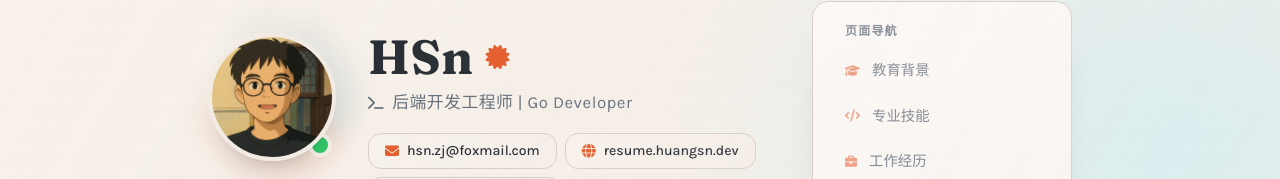
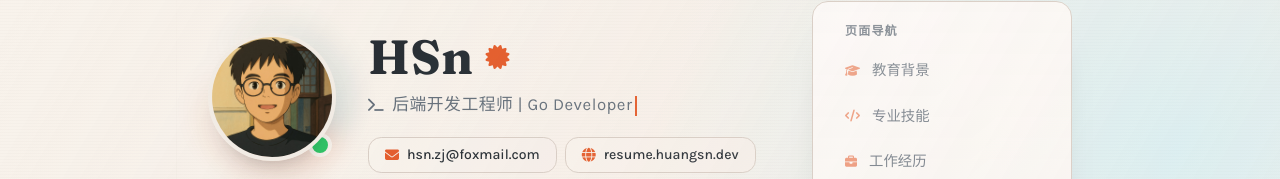
Before and after one commit to HSn0918/HSn0918, a React (Vite) app: page / in a window 1280 px wide. Shown: the part 120-299 px from the top of the page. Built offline with nearby package versions, Linux system fonts and the light colour scheme; no server answers.

Commit message:
feat: optimize JSON structure with common fields and add typewriter effect to title

```diff
--- a/public/data.json
+++ b/public/data.json
@@ -1,25 +1,79 @@
 {
+    "common": {
+        "profile": {
+            "avatar": "touxiang.jpg",
+            "contacts": [
+                {
+                    "icon": "fa-solid fa-envelope",
+                    "link": "mailto:hsn.zj@foxmail.com"
+                },
+                {
+                    "icon": "fa-solid fa-globe",
+                    "link": "https://resume.huangsn.dev"
+                },
+                {
+                    "icon": "fa-brands fa-github",
+                    "link": "https://github.com/HSn0918"
+                }
+            ]
+        },
+        "skills": {
+            "tools": [
+                { "icon": "https://cdn.simpleicons.org/jetbrains/000000" },
+                { "icon": "https://cdn.simpleicons.org/neovim/57A143" },
+                { "icon": "https://unpkg.com/@lobehub/icons-static-svg@latest/icons/openai.svg" },
+                { "icon": "https://unpkg.com/@lobehub/icons-static-svg@latest/icons/claude.svg" },
+                { "icon": "https://unpkg.com/@lobehub/icons-static-svg@latest/icons/gemini.svg" },
+                { "icon": "https://cdn.simpleicons.org/github/F05032" },
+                { "icon": "https://cdn.simpleicons.org/docker/2496ED" },
+                { "icon": "https://cdn.simpleicons.org/kubernetes/326CE5" },
+                { "icon": "https://cdn.simpleicons.org/helm/0F1689" },
+                { "icon": "https://cdn.simpleicons.org/postman/FF6C37" }
+            ]
+        },
+        "openSource": {
+            "profile": {
+                "link": "https://github.com/HSn0918",
+                "icon": "fa-brands fa-github"
+            },
+            "featured": [
+                {
+                    "link": "https://github.com/HSn0918/kubernetes-mcp",
+                    "repo": "HSn0918/kubernetes-mcp",
+                    "itemIcon": "fa-solid fa-cloud",
+                    "itemIconColor": "text-blue-500"
+                },
+                {
+                    "link": "https://github.com/MiniApplication/tinyredis",
+                    "repo": "MiniApplication/tinyredis",
+                    "itemIcon": "fa-solid fa-cubes",
+                    "itemIconColor": "text-yellow-500"
+                }
+            ],
+            "others": [
+                {
+                    "link": "https://github.com/HSn0918/Learning-Notes",
+                    "repo": "HSn0918/Learning-Notes",
+                    "icon": "fa-solid fa-book",
+                    "iconColor": "text-green-500"
+                },
+                {
+                    "link": "https://github.com/HSn0918/big-market-go",
+                    "repo": "HSn0918/big-market-go",
+                    "icon": "fa-solid fa-shopping-cart",
+                    "iconColor": "text-indigo-500"
+                }
+            ]
+        }
+    },
     "zh": {
         "profile": {
             "name": "HSn",
             "title": "后端开发工程师 | Go Developer",
-            "avatar": "touxiang.jpg",
             "contacts": [
-                {
-                    "icon": "fa-solid fa-envelope",
-                    "text": "hsn.zj@foxmail.com",
-                    "link": "mailto:hsn.zj@foxmail.com"
-                },
-                {
-                    "icon": "fa-solid fa-globe",
-                    "text": "resume.huangsn.dev",
-                    "link": "https://resume.huangsn.dev"
-                },
-                {
-                    "icon": "fa-brands fa-github",
-                    "text": "github.com/HSn0918",
-                    "link": "https://github.com/HSn0918"
-                }
+                { "text": "hsn.zj@foxmail.com" },
+                { "text": "resume.huangsn.dev" },
+                { "text": "github.com/HSn0918" }
             ]
         },
         "education": {
@@ -73,16 +127,16 @@
             ],
             "toolsDescription": "日常偏好的工具链",
             "tools": [
-                { "name": "jetbrains", "icon": "https://cdn.simpleicons.org/jetbrains/000000" },
-                { "name": "Neovim", "icon": "https://cdn.simpleicons.org/neovim/57A143" },
-                { "name": "ChatGPT / Codex", "icon": "https://unpkg.com/@lobehub/icons-static-svg@latest/icons/openai.svg" },
-                { "name": "Claude / Claude Code", "icon": "https://unpkg.com/@lobehub/icons-static-svg@latest/icons/claude.svg" },
-                { "name": "Gemini / Gemini Cli", "icon": "https://unpkg.com/@lobehub/icons-static-svg@latest/icons/gemini.svg" },
-                { "name": "Git / GitHub Actions", "icon": "https://cdn.simpleicons.org/github/F05032" },
-                { "name": "Docker / Docker Compose", "icon": "https://cdn.simpleicons.org/docker/2496ED" },
-                { "name": "kubectl / Aptakube", "icon": "https://cdn.simpleicons.org/kubernetes/326CE5" },
-                { "name": "Helm", "icon": "https://cdn.simpleicons.org/helm/0F1689" },
-                { "name": "Postman", "icon": "https://cdn.simpleicons.org/postman/FF6C37" }
+                { "name": "jetbrains" },
+                { "name": "Neovim" },
+                { "name": "ChatGPT / Codex" },
+                { "name": "Claude / Claude Code" },
+                { "name": "Gemini / Gemini Cli" },
+                { "name": "Git / GitHub Actions" },
+                { "name": "Docker / Docker Compose" },
+                { "name": "kubectl / Aptakube" },
+                { "name": "Helm" },
+                { "name": "Postman" }
             ]
         },
         "workExperience": [
@@ -190,46 +244,28 @@
         "openSource": {
             "profile": {
                 "title": "个人 GitHub",
-                "link": "https://github.com/HSn0918",
-                "description": "Go 工程师 | Kubernetes 爱好者 | 42个代码仓库 | 47个Star",
-                "icon": "fa-brands fa-github"
+                "description": "Go 工程师 | Kubernetes 爱好者 | 42个代码仓库 | 47个Star"
             },
             "featured": [
                 {
                     "title": "Kubernetes-mcp",
-                    "link": "https://github.com/HSn0918/kubernetes-mcp",
-                    "repo": "HSn0918/kubernetes-mcp",
                     "description": "基于 Go 实现的 Model Context Protocol (MCP) 服务器，用于与 K8s 集群交互，提供 AI 驱动的资源调度能力。",
-                    "image": "kubernetes-mcp.jpg",
-                    "itemIcon": "fa-solid fa-cloud",
-                    "itemIconColor": "text-blue-500"
+                    "image": "kubernetes-mcp.jpg"
                 },
                 {
                     "title": "TinyRedis",
-                    "link": "https://github.com/MiniApplication/tinyredis",
-                    "repo": "MiniApplication/tinyredis",
                     "description": "使用 Go 原生 net 包实现的轻量级高性能 Redis 服务端，高效支持各种基本数据类型。",
-                    "image": "tinyredis.png",
-                    "itemIcon": "fa-solid fa-cubes",
-                    "itemIconColor": "text-yellow-500"
+                    "image": "tinyredis.png"
                 }
             ],
             "others": [
                 {
                     "title": "Learning-Notes",
-                    "link": "https://github.com/HSn0918/Learning-Notes",
-                    "repo": "HSn0918/Learning-Notes",
-                    "description": "学习笔记与技术总结",
-                    "icon": "fa-solid fa-book",
-                    "iconColor": "text-green-500"
+                    "description": "学习笔记与技术总结"
                 },
                 {
                     "title": "big-market-go",
-                    "link": "https://github.com/HSn0918/big-market-go",
-                    "repo": "HSn0918/big-market-go",
-                    "description": "Go 实现的大营销系统",
-                    "icon": "fa-solid fa-shopping-cart",
-                    "iconColor": "text-indigo-500"
+                    "description": "Go 实现的大营销系统"
                 }
             ]
         }
@@ -238,11 +274,10 @@
         "profile": {
             "name": "HSn",
             "title": "Backend Engineer | Go Developer",
-            "avatar": "touxiang.jpg",
             "contacts": [
-                { "icon": "fa-solid fa-envelope", "text": "hsn.zj@foxmail.com", "link": "mailto:hsn.zj@foxmail.com" },
-                { "icon": "fa-solid fa-globe", "text": "resume.huangsn.dev", "link": "https://resume.huangsn.dev" },
-                { "icon": "fa-brands fa-github", "text": "github.com/HSn0918", "link": "https://github.com/HSn0918" }
+                { "text": "hsn.zj@foxmail.com" },
+                { "text": "resume.huangsn.dev" },
+                { "text": "github.com/HSn0918" }
             ]
         },
         "education": {
@@ -265,16 +300,16 @@
             ],
             "toolsDescription": "Preferred daily toolchain",
             "tools": [
-                { "name": "JetBrains IDEs", "icon": "https://cdn.simpleicons.org/jetbrains/000000" },
-                { "name": "Neovim", "icon": "https://cdn.simpleicons.org/neovim/57A143" },
-                { "name": "ChatGPT / Codex", "icon": "https://unpkg.com/@lobehub/icons-static-svg@latest/icons/openai.svg" },
-                { "name": "Claude / Claude Code", "icon": "https://unpkg.com/@lobehub/icons-static-svg@latest/icons/claude.svg" },
-                { "name": "Gemini / Gemini CLI", "icon": "https://unpkg.com/@lobehub/icons-static-svg@latest/icons/gemini.svg" },
-                { "name": "Git / GitHub Actions", "icon": "https://cdn.simpleicons.org/github/F05032" },
-                { "name": "Docker / Docker Compose", "icon": "https://cdn.simpleicons.org/docker/2496ED" },
-                { "name": "kubectl / Aptakube", "icon": "https://cdn.simpleicons.org/kubernetes/326CE5" },
-                { "name": "Helm", "icon": "https://cdn.simpleicons.org/helm/0F1689" },
-                { "name": "Postman", "icon": "https://cdn.simpleicons.org/postman/FF6C37" }
+                { "name": "JetBrains IDEs" },
+                { "name": "Neovim" },
+                { "name": "ChatGPT / Codex" },
+                { "name": "Claude / Claude Code" },
+                { "name": "Gemini / Gemini CLI" },
+                { "name": "Git / GitHub Actions" },
+                { "name": "Docker / Docker Compose" },
+                { "name": "kubectl / Aptakube" },
+                { "name": "Helm" },
+                { "name": "Postman" }
             ]
         },
         "workExperience": [
@@ -309,6 +344,34 @@
                     }
                 ]
             }
-        ]
+        ],
+        "openSource": {
+            "profile": {
+                "title": "Personal GitHub",
+                "description": "Go Engineer | K8s Enthusiast | 42 repos | 47 stars"
+            },
+            "featured": [
+                {
+                    "title": "Kubernetes-mcp",
+                    "description": "Model Context Protocol server for K8s interaction with AI-driven resource scheduling.",
+                    "image": "kubernetes-mcp.jpg"
+                },
+                {
+                    "title": "TinyRedis",
+                    "description": "Lightweight high-performance Redis server implemented in Go.",
+                    "image": "tinyredis.png"
+                }
+            ],
+            "others": [
+                {
+                    "title": "Learning-Notes",
+                    "description": "Learning notes and technical summaries"
+                },
+                {
+                    "title": "big-market-go",
+                    "description": "Big marketing system implemented in Go"
+                }
+            ]
+        }
     }
 }
--- a/src/components/ProfileSection.tsx
+++ b/src/components/ProfileSection.tsx
@@ -1,9 +1,32 @@
-import type { RefObject } from "react";
+import { useEffect, useState, type RefObject } from "react";
 import type { Profile } from "../types/resume";
 
 type ProfileSectionProps = {
   profile?: Profile;
   avatarRef: RefObject<HTMLImageElement>;
+};
+
+const Typewriter = ({ text }: { text: string }) => {
+  const [displayedText, setDisplayedText] = useState("");
+  const [index, setIndex] = useState(0);
+
+  useEffect(() => {
+    setDisplayedText("");
+    setIndex(0);
+  }, [text]);
+
+  useEffect(() => {
+    if (index < text.length) {
+      const timeout = setTimeout(() => {
+        setDisplayedText((prev) => prev + text[index]);
+        setIndex((prev) => prev + 1);
+      }, 70);
+      return () => clearTimeout(timeout);
+    }
+    return undefined;
+  }, [index, text]);
+
+  return <span className="typewriter-cursor">{displayedText}</span>;
 };
 
 const ProfileSection = ({ profile, avatarRef }: ProfileSectionProps) => {
@@ -47,9 +70,9 @@ const ProfileSection = ({ profile, avatarRef }: ProfileSectionProps) => {
               title="Verified"
             ></i>
           </h1>
-          <p className="hero-subtitle text-xl text-muted-foreground mt-2 flex items-center justify-center md:justify-start gap-2">
+          <p className="hero-subtitle text-xl text-muted-foreground mt-2 flex items-center justify-center md:justify-start gap-2 h-8">
             <i className="fa-solid fa-terminal text-sm"></i>
-            {profile.title}
+            <Typewriter text={profile.title} />
           </p>
         </div>
         <div className="flex flex-wrap justify-center md:justify-start gap-2">
--- a/src/index.css
+++ b/src/index.css
@@ -428,3 +428,20 @@
         ::-webkit-scrollbar-thumb:hover {
             background: hsl(var(--muted-foreground) / 0.5);
         }
+
+        /* Typewriter Effect */
+        .typewriter-cursor::after {
+            content: "";
+            display: inline-block;
+            width: 2px;
+            height: 1.2em;
+            background-color: hsl(var(--primary));
+            margin-left: 2px;
+            vertical-align: middle;
+            animation: blink 1s step-end infinite;
+        }
+
+        @keyframes blink {
+            from, to { opacity: 1; }
+            50% { opacity: 0; }
+        }
--- a/src/types/resume.ts
+++ b/src/types/resume.ts
@@ -108,6 +108,7 @@ export type LanguageData = {
 };
 
 export type ResumeData = {
+  common?: any;
   zh: LanguageData;
   en: LanguageData;
 };
```
Also changed, not shown: src/App.tsx (+24 -0 lines).
